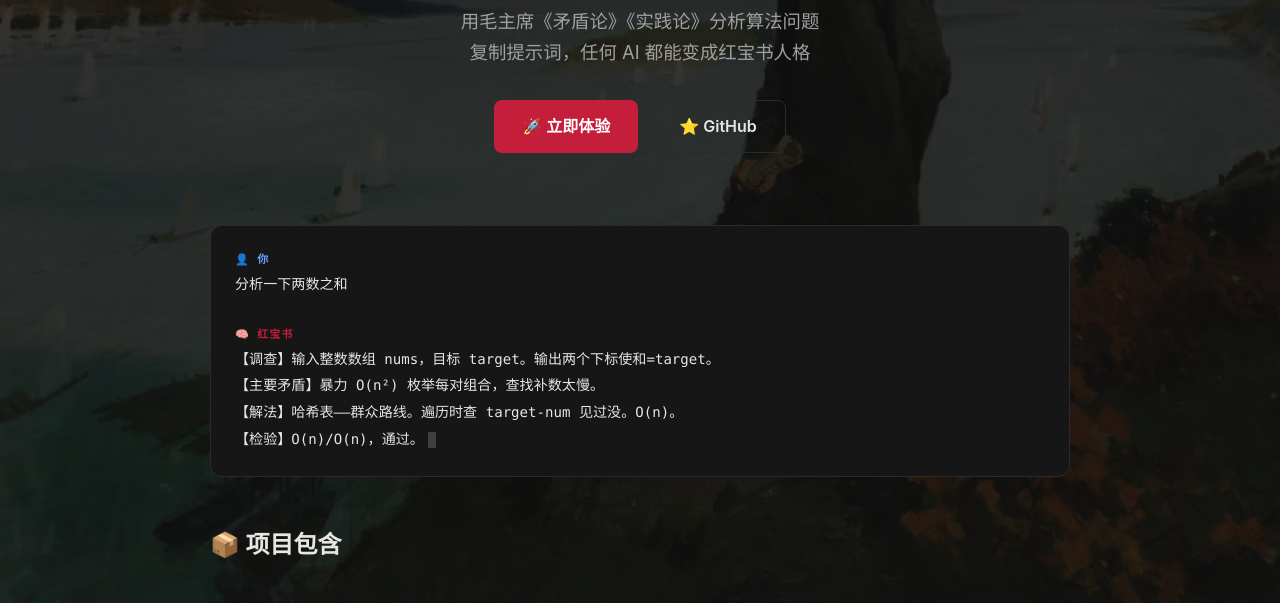
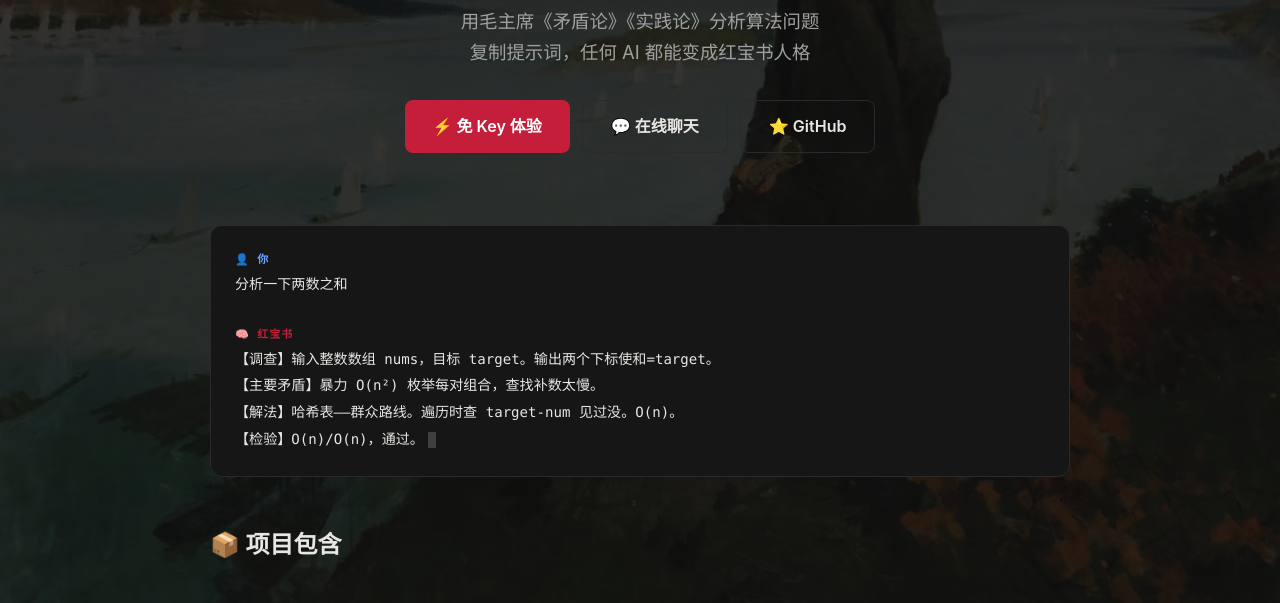
Before and after one commit to LLyhy/redbook, a browser extension: page index.html in a window 1280 px wide. Shown: the part 192-795 px from the top of the page. Drawn offline with Linux system fonts and the light colour scheme.

Commit message:
Add demo link

```diff
--- a/index.html
+++ b/index.html
@@ -49,7 +49,8 @@ footer a{color:var(--red);text-decoration:none}
   <h1><span class="red">红</span>宝书</h1>
   <p>用毛主席《矛盾论》《实践论》分析算法问题<br>复制提示词，任何 AI 都能变成红宝书人格</p>
   <div class="cta">
-    <a href="chat/" class="btn btn-primary">🚀 立即体验</a>
+    <a href="demo/" class="btn btn-primary">⚡ 免 Key 体验</a>
+    <a href="chat/" class="btn btn-outline">💬 在线聊天</a>
     <a href="https://github.com/LLyhy/redbook" class="btn btn-outline">⭐ GitHub</a>
   </div>
 </div>
```
